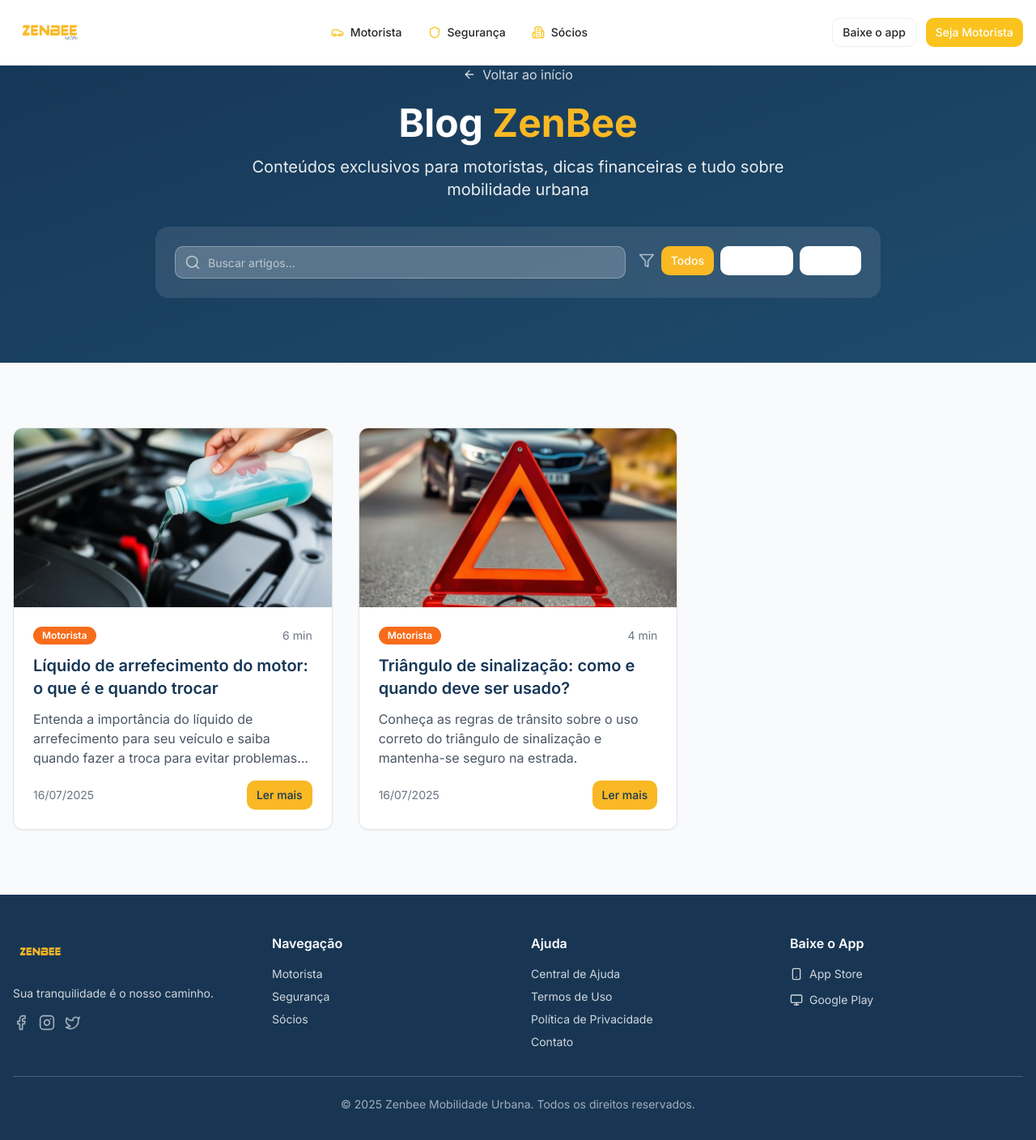
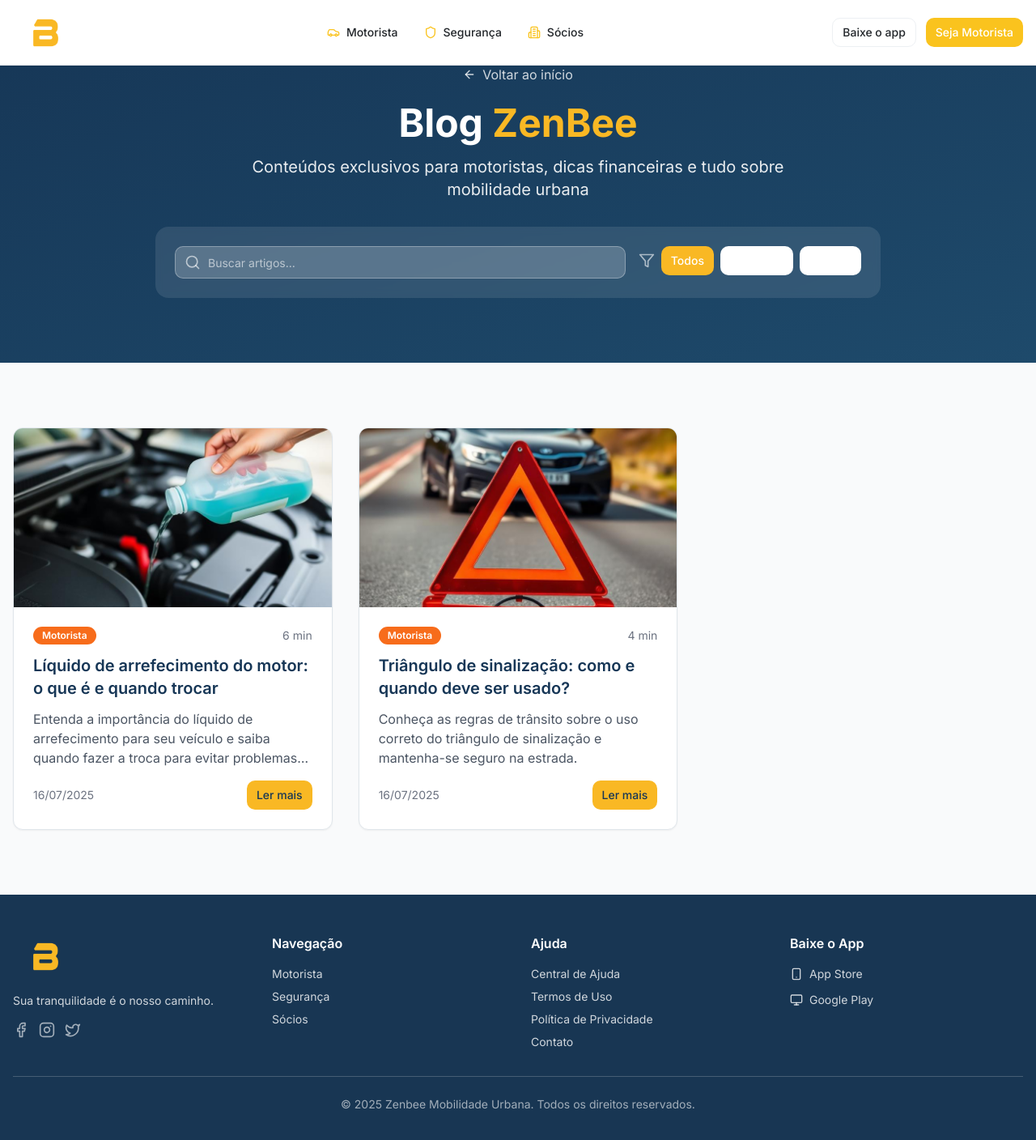
Before and after one commit to leoelevamkt/zenbee-urban-web-79, a React (Vite) app: page /blog in a window 1280 px wide. Shown: the top 1408 px of the page at 81% size. Built offline with nearby package versions, Linux system fonts and the light colour scheme.

Commit message:
Update footer logo
Replace the current footer logo with the provided image, ensuring it is displayed at a standard size of 57px.

```diff
--- a/src/components/Footer.tsx
+++ b/src/components/Footer.tsx
@@ -10,9 +10,9 @@ const Footer = () => {
           <div className="space-y-4">
             <div className="flex items-center space-x-2">
               <img
-                src="/lovable-uploads/54fe4cfc-8f29-489f-8bcf-c7ffdf701719.png"
+                src="/lovable-uploads/08f30122-cf83-42f5-a1d1-dc6d0f14f78e.png"
                 alt="Zenbee"
-                className="h-12 w-auto"
+                className="h-[57px] w-auto"
               />
             </div>
             <p className="text-sm text-secondary-foreground/80">
--- a/src/components/Header.tsx
+++ b/src/components/Header.tsx
@@ -23,9 +23,9 @@ const Header = () => {
           {/* Logo - Increased size */}
           <Link to="/" className="flex items-center">
             <img
-              src="/lovable-uploads/54fe4cfc-8f29-489f-8bcf-c7ffdf701719.png"
+              src="/lovable-uploads/08f30122-cf83-42f5-a1d1-dc6d0f14f78e.png"
               alt="Zenbee Logo"
-              className="h-16 w-auto md:h-18"
+              className="h-[57px] w-auto"
             />
           </Link>
 
```
Also changed, not shown: public/lovable-uploads/08f30122-cf83-42f5-a1d1-dc6d0f14f78e.png (added).
